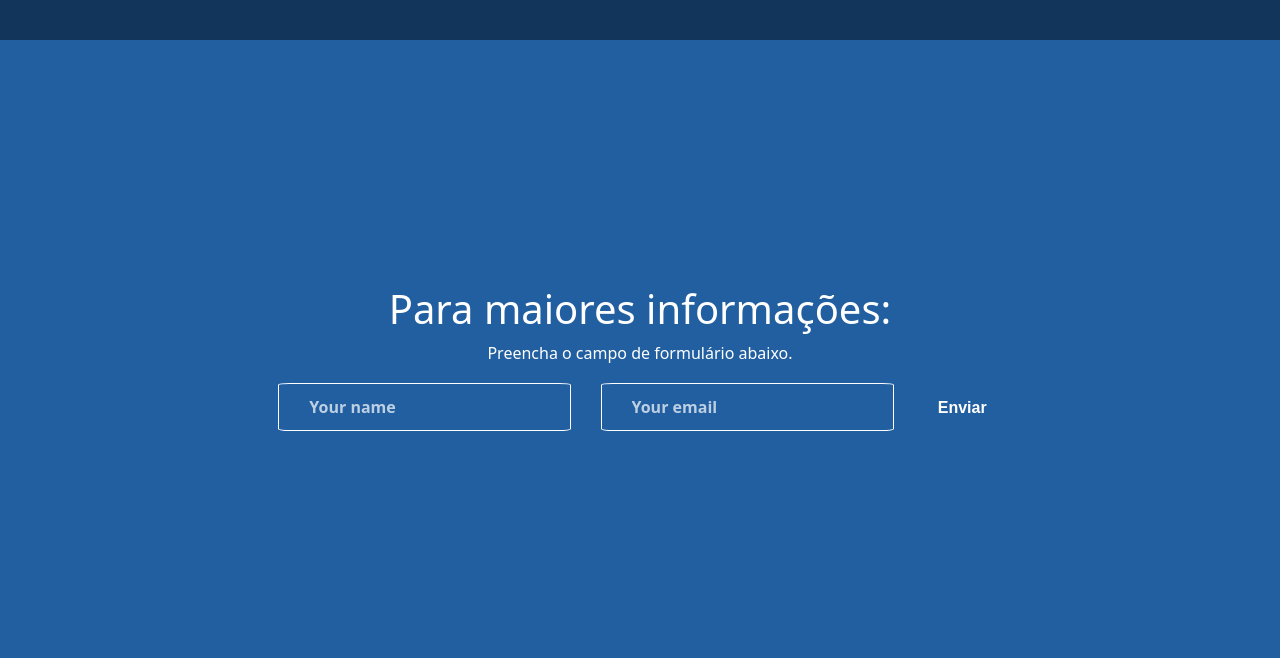
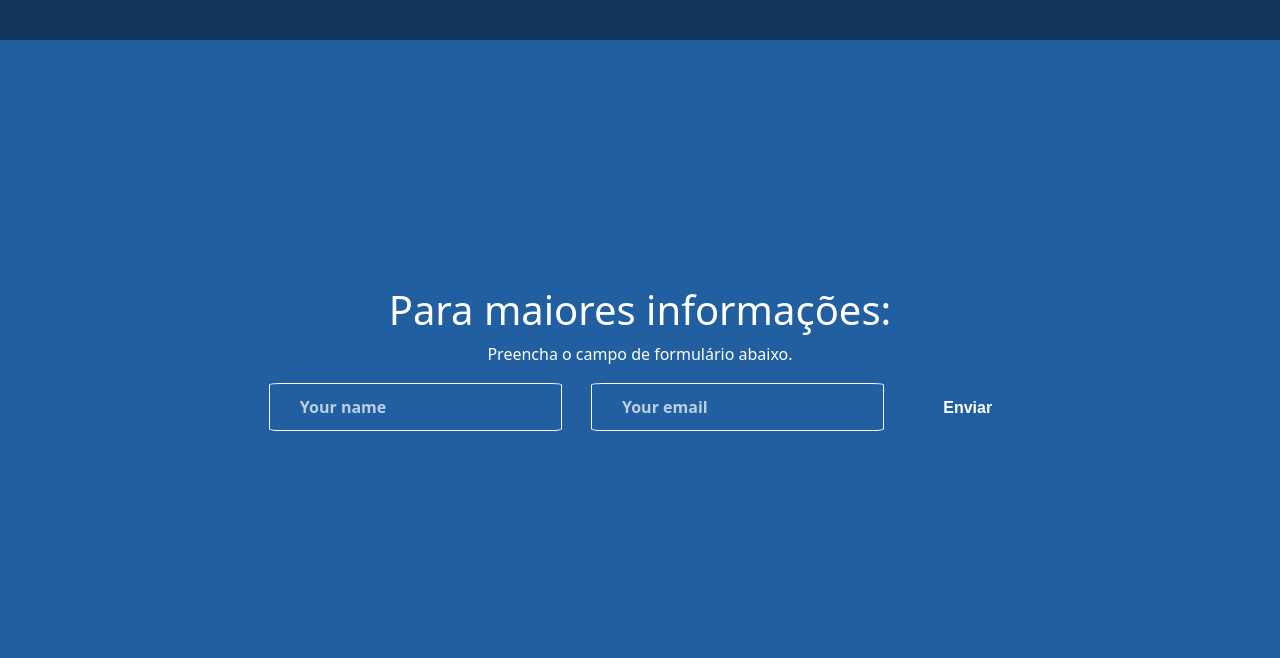
Before and after one commit to viniciusm0/SRL-project, a plain HTML site: page index.html in a window 1280 px wide. Shown: the part 3800-4458 px from the top of the page. Drawn offline with Linux system fonts and the light colour scheme.

Commit message:
Update styles.css

```diff
--- a/css/styles.css
+++ b/css/styles.css
@@ -484,7 +484,8 @@ input::placeholder {
     color: white;
     font-family: Arial, Helvetica, sans-serif;
     font-weight: bold;
-       padding: 15px;
+    width: 13%;
+    padding: 14px 30px;
     border: none;
     margin-left: 25px;
     border-radius: 4%;
```
Lines whose indentation alone changed are shown as unchanged.
